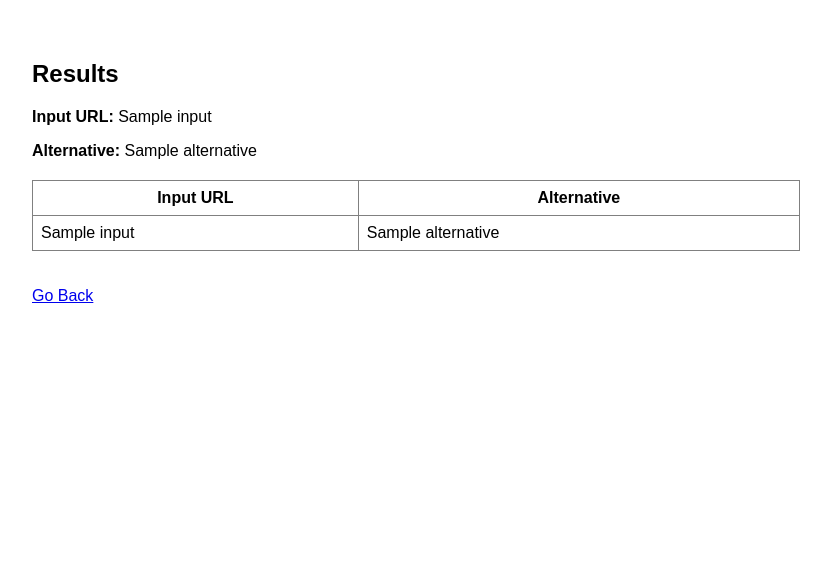
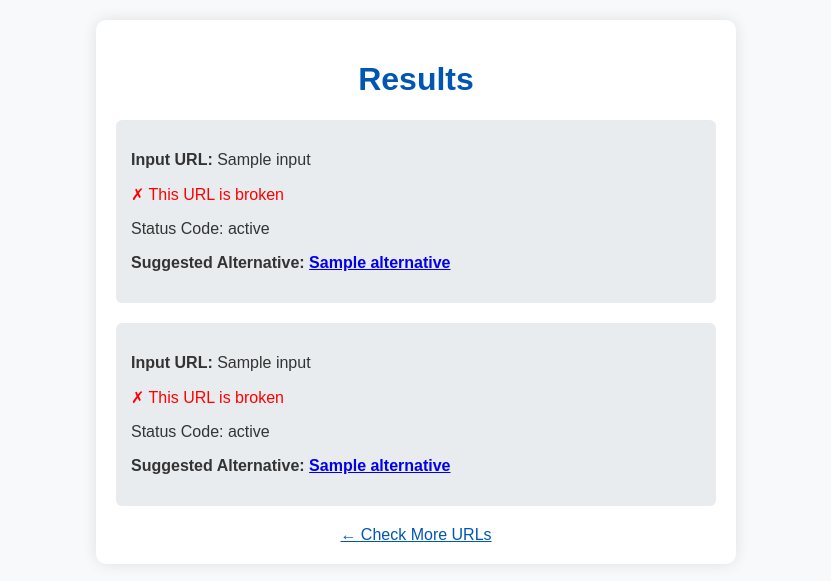
Before and after one commit to rksxox-coder/broken-link-resolver, a Flask app: template templates/result.html in a window 1280 px wide. Shown: the top 581 px of the page, without its empty margins (224-1055 px from the left). Run offline with Flask 3, Linux system fonts and the light colour scheme; the template is opened without the code that fills it: most values are stand-ins (such as "Sample title", 1, 10 or a date in 2020).

Commit message:
Update result.html

```diff
--- a/templates/result.html
+++ b/templates/result.html
@@ -1,36 +1,55 @@
-<!DOCTYPE html>
-<html>
-<head>
-    <title>URL Result</title>
-    <link rel="stylesheet" href="/static/style.css">
-</head>
-<body>
+{% extends "base.html" %}
+{% block content %}
 
-<h2>Results</h2>
+<h1>Results</h1>
 
 {% if result %}
-    <p><b>Input URL:</b> {{ result.input }}</p>
-    <p><b>Alternative:</b> {{ result.alternative }}</p>
+    <div class="result-box">
+        <p><strong>Input URL:</strong> {{ result.input }}</p>
+
+        {% if result.working %}
+            <p class="success">✓ This URL is working ({{ result.status }})</p>
+        {% else %}
+            <p class="error">✗ This URL is broken</p>
+            <p>Status Code: {{ result.status }}</p>
+            {% if result.alternative %}
+                <p class="alt-link">Suggested Alternative:
+                    <a href="{{ result.alternative }}" target="_blank">
+                        {{ result.alternative }}
+                    </a>
+                </p>
+            {% else %}
+                <p>No alternative link found.</p>
+            {% endif %}
+        {% endif %}
+    </div>
 {% endif %}
 
 {% if results %}
-<table border="1" cellpadding="8" cellspacing="0">
-    <tr>
-        <th>Input URL</th>
-        <th>Alternative</th>
-    </tr>
+    {% for item in results %}
+        <div class="result-box">
+            <p><strong>Input URL:</strong> {{ item.input }}</p>
 
-    {% for r in results %}
-    <tr>
-        <td>{{ r.input }}</td>
-        <td>{{ r.alternative }}</td>
-    </tr>
+            {% if item.working %}
+                <p class="success">✓ This URL is working ({{ item.status }})</p>
+            {% else %}
+                <p class="error">✗ This URL is broken</p>
+                <p>Status Code: {{ item.status }}</p>
+
+                {% if item.alternative %}
+                    <p class="alt-link">Suggested Alternative:
+                        <a href="{{ item.alternative }}" target="_blank">
+                            {{ item.alternative }}
+                        </a>
+                    </p>
+                {% else %}
+                    <p>No alternative link found.</p>
+                {% endif %}
+            {% endif %}
+        </div>
     {% endfor %}
-</table>
 {% endif %}
 
-<br><br>
-<a href="/">Go Back</a>
+<a href="/" style="display:block; text-align:center; margin-top:20px; color:#0056b3;">← Check More URLs</a>
 
-</body>
-</html>
+{% endblock %}
```
